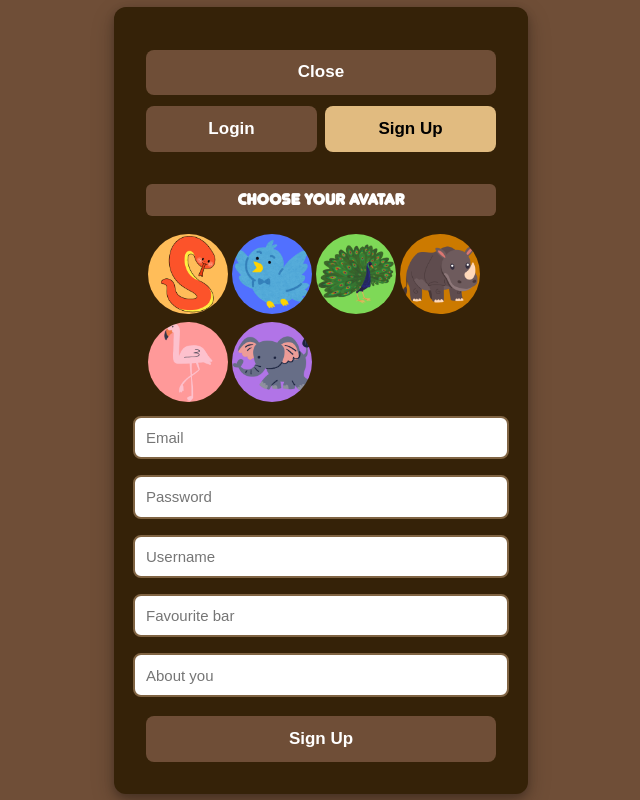
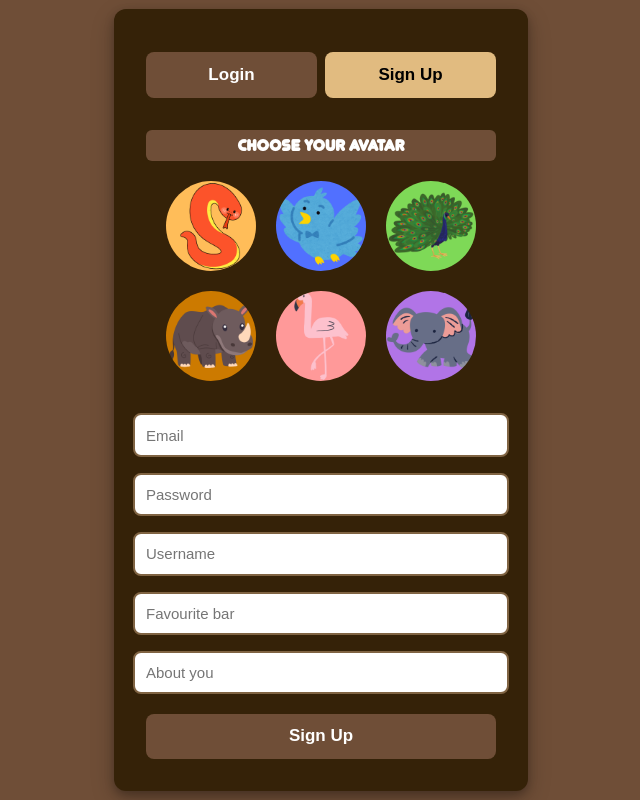
Before and after one commit to AaronHirsimaki/StudentApp, a React (Vite) app: page / in a window 1280 px wide. Both pictures are taken after a click on the button "Sign Up". Shown: the whole page, without its empty margins (319-959 px from the left). Built offline with nearby package versions, Linux system fonts and the light colour scheme.

Commit message:
signup page final steps done

```diff
--- a/src/components/Auth/Authform.css
+++ b/src/components/Auth/Authform.css
@@ -171,3 +171,39 @@
 
     border-radius: 6px;
 }
+
+/* Keskittää koko avatar-osion */
+.avatar-selection {
+  text-align: center;
+  margin-bottom: 20px;
+  color: white;
+}
+
+/* Keskittää kuvat riviin */
+.avatars {
+  display: flex;
+  justify-content: center;
+  gap: 12px;
+  flex-wrap: wrap;
+}
+
+/* Avatar-kuvan peruslook */
+.avatar-image {
+  width: 90px;
+  height: 90px;
+  cursor: pointer;
+  border-radius: 50%;
+  border: 4px solid transparent;
+  transition: transform 0.2s ease, border-color 0.2s ease;
+}
+
+/* Hover-efekti */
+.avatar-image:hover {
+  transform: scale(1.05);
+}
+
+/* Valittu avatar */
+.avatar-image.selected {
+  border-color: white;
+  transform: scale(1.08);
+}
--- a/src/components/Auth/Authform.jsx
+++ b/src/components/Auth/Authform.jsx
@@ -9,7 +9,7 @@ export default function AuthForm({ onClose }) {
   return (
     <div className="auth-modal">
       <div className="auth-box">
-        <button onClick={onClose} className="close-btn">Close</button>
+        {/* <button onClick={onClose} className="close-btn">Close</button>*/}
         <div className="tab-buttons">
           <button onClick={() => setIsLogin(true)} className={isLogin ? "active" : ""}>Login</button>
           <button onClick={() => setIsLogin(false)} className={!isLogin ? "active" : ""}>Sign Up</button>
--- a/src/components/Auth/Signup.jsx
+++ b/src/components/Auth/Signup.jsx
@@ -27,10 +27,13 @@ export default function Signup() {
     const { data, error: signUpError } = await supabase.auth.signUp({
       email,
       password,
-      favouriteSpot,
-      bio,
       options: {
-        data: { username },
+        data: {
+          username,
+          favouriteSpot,
+          bio,
+          avatar: selectedAvatar
+        },
       },
     });
 
@@ -52,6 +55,9 @@ export default function Signup() {
       {
         id: user.id, // auth users -taulun id
         username,
+        favouriteSpot,
+        bio,
+        avatar: selectedAvatar
       },
     ]);
 
@@ -73,18 +79,8 @@ export default function Signup() {
               key={avatar}
               src={avatar}
               alt="avatar"
-              className={selectedAvatar === avatar ? "selected" : ""}
+              className={`avatar-image ${selectedAvatar === avatar ? "selected" : ""}`}
               onClick={() => setSelectedAvatar(avatar)}
-              style={{
-                width: 80,
-                height: 80,
-                cursor: "pointer",
-                border:
-                  selectedAvatar === avatar
-                    ? "2px solid blue"
-                    : "2px solid transparent",
-                borderRadius: "50%",
-              }}
             />
           ))}
         </div>
```
